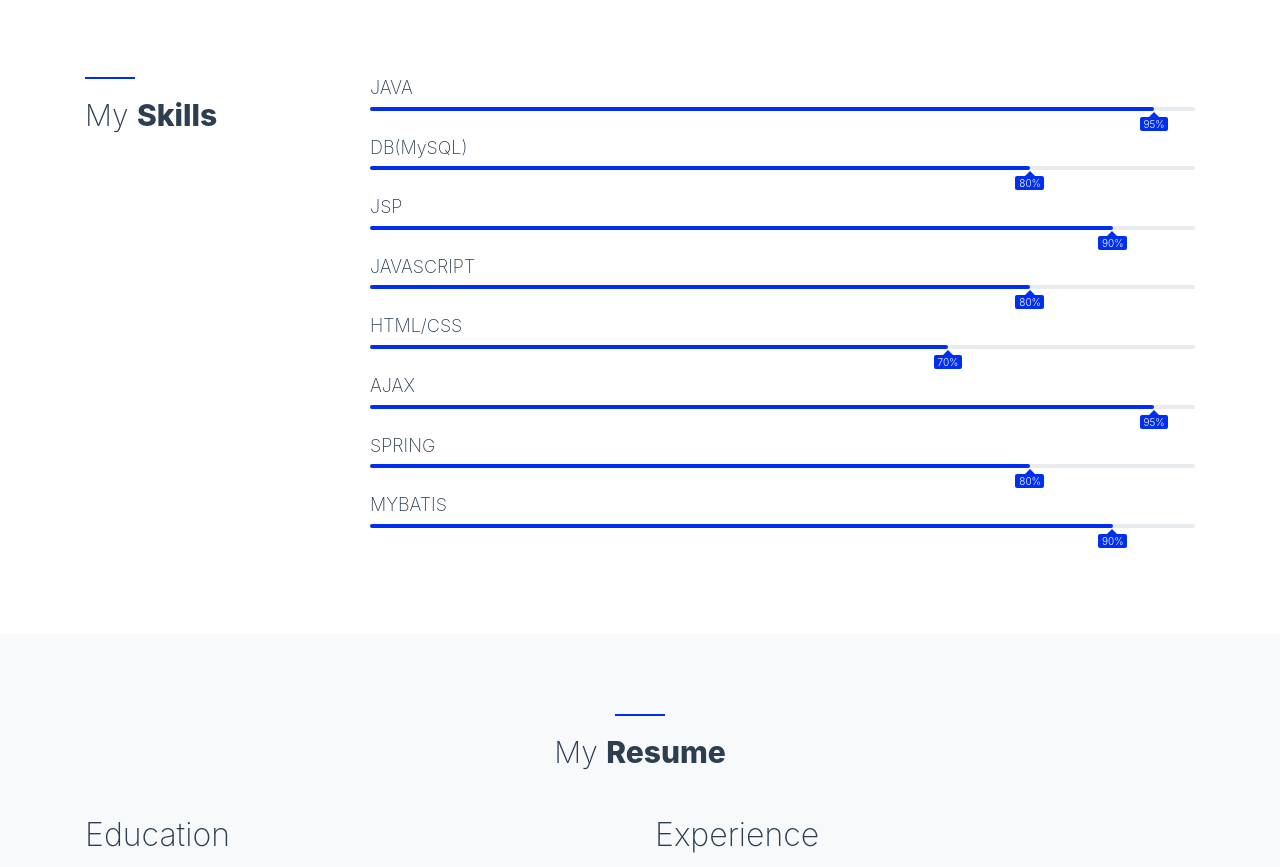
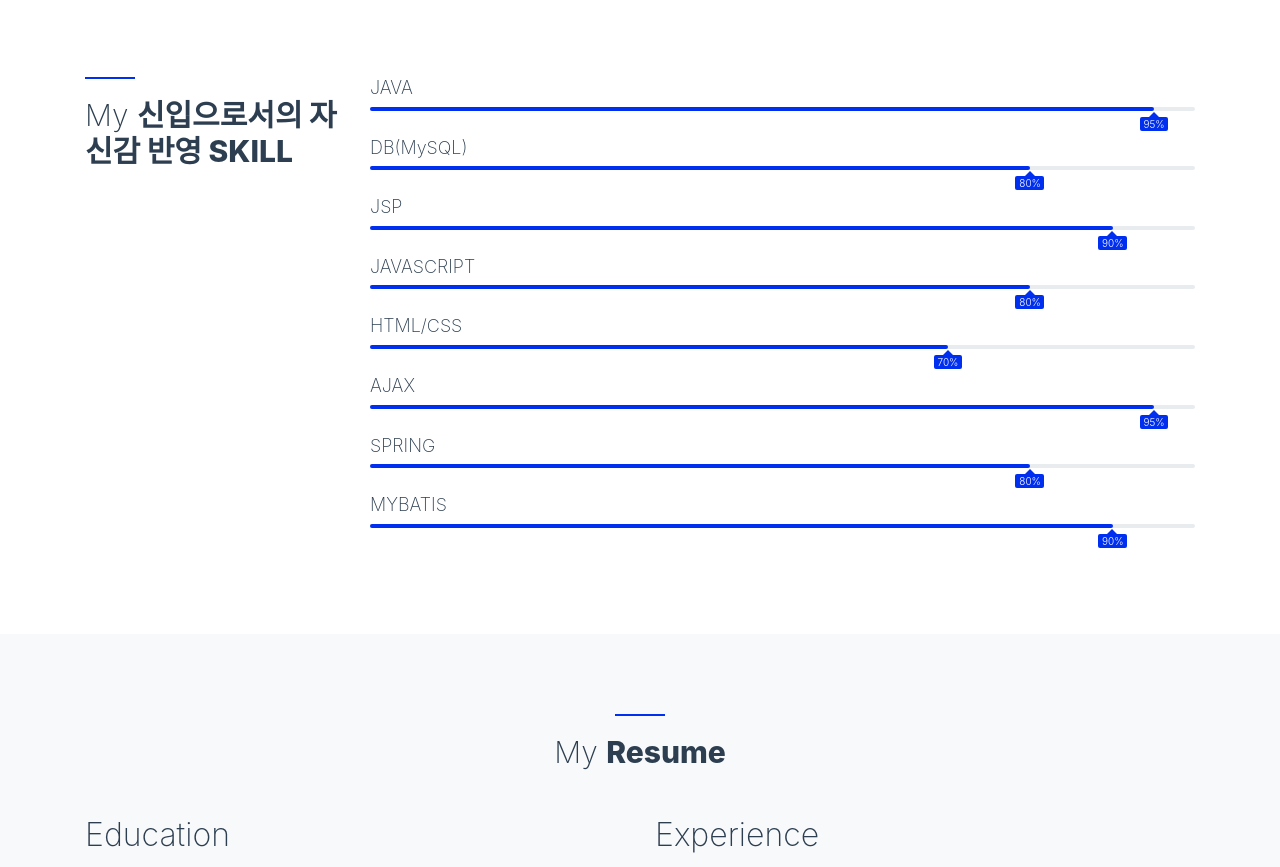
Before and after one commit to Kim-Kyoung-Min/WebPortFolio, a plain HTML site: page index.html in a window 1280 px wide. Shown: the part 1399-2266 px from the top of the page. Drawn offline with nearby package versions, Linux system fonts and the light colour scheme; some packages are replaced by stand-ins of ours; no server answers; files whose address does not match are found by name.

Commit message:
맨트 변경

```diff
--- a/index.html
+++ b/index.html
@@ -99,7 +99,7 @@
       <div class="row pt-5">
         <div class="col-md-3 mb-3">
           <div class="section-heading">
-            <h2>My <strong>Skills</strong></h2>
+            <h2>My <strong>신입으로서의 자신감 반영 SKILL</strong></h2>
           </div>
         </div>
         <div class="col-md-9">
```
